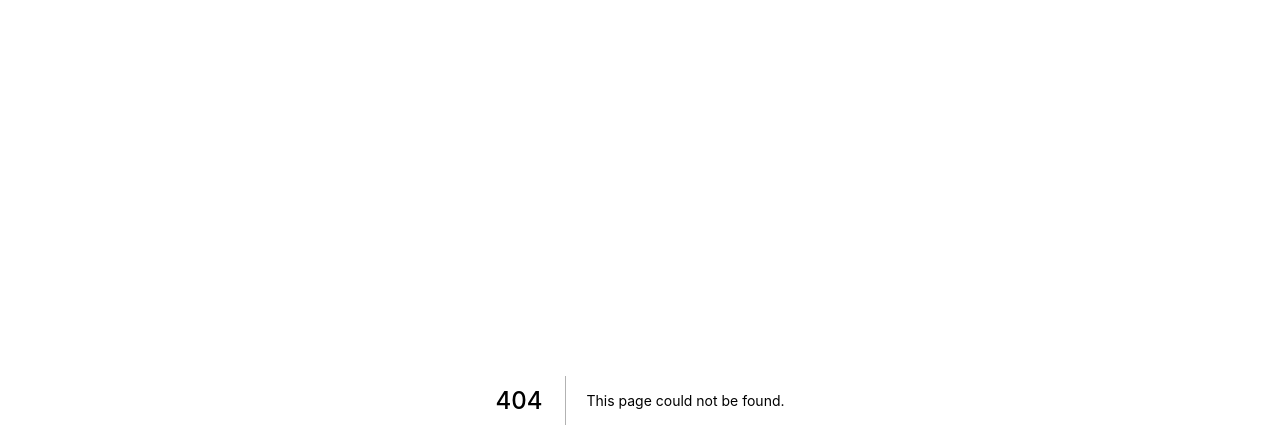
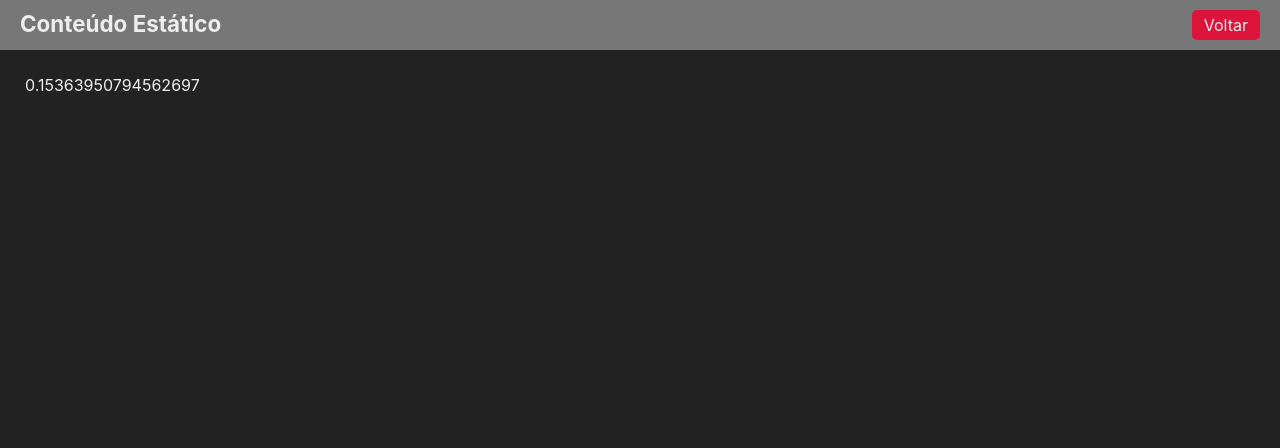
Before and after one commit to MenezesC137/Fundamentals_Next.js, a Next.js app: page /estatico in a window 1280 px wide. Before the commit this address had no page. Shown: the top 448 px of the page. Built offline with nearby package versions, Linux system fonts and the light colour scheme.

Commit message:
Pré_render

```diff
--- a/src/components/Navegador.jsx
+++ b/src/components/Navegador.jsx
@@ -3,7 +3,7 @@ import styles from '../styles/navegador.module.css'
 
 export default function Navegador(props) {
     return (
-        <Link href={props.destino}>
+        <Link href={props.destino} passHref>
             <div className={styles.navegador} style={{
                 backgroundColor: props.cor ?? 'dodgerblue'
             }}>
--- /dev/null
+++ b/src/pages/estatico.jsx
@@ -0,0 +1,19 @@
+import Layout from '../components/Layout'
+
+export function getServerSideProps(){
+    return {
+        props: {
+            numero: Math.random()
+        }
+    }
+}
+
+export default function Estatico(props){
+    return (
+        <Layout titulo='Conteúdo Estático'>
+            <div>
+                {props.numero}
+            </div>
+        </Layout>
+    )
+}
--- a/src/pages/index.jsx
+++ b/src/pages/index.jsx
@@ -16,6 +16,7 @@ export default function Inicio() {
       <Navegador texto="Navegação #02" destino='/cliente/sp/123' cor='blue'/>
       <Navegador texto="Componente com Estado" destino='/estado' cor='gold '/>
       <Navegador texto="Integração com API #01" destino='/integracao_1' cor='MediumOrchid'/>
+      <Navegador texto="Conteudo Estatico" destino='/estatico' cor='Brown'/>
 
     </div>
   );
```
